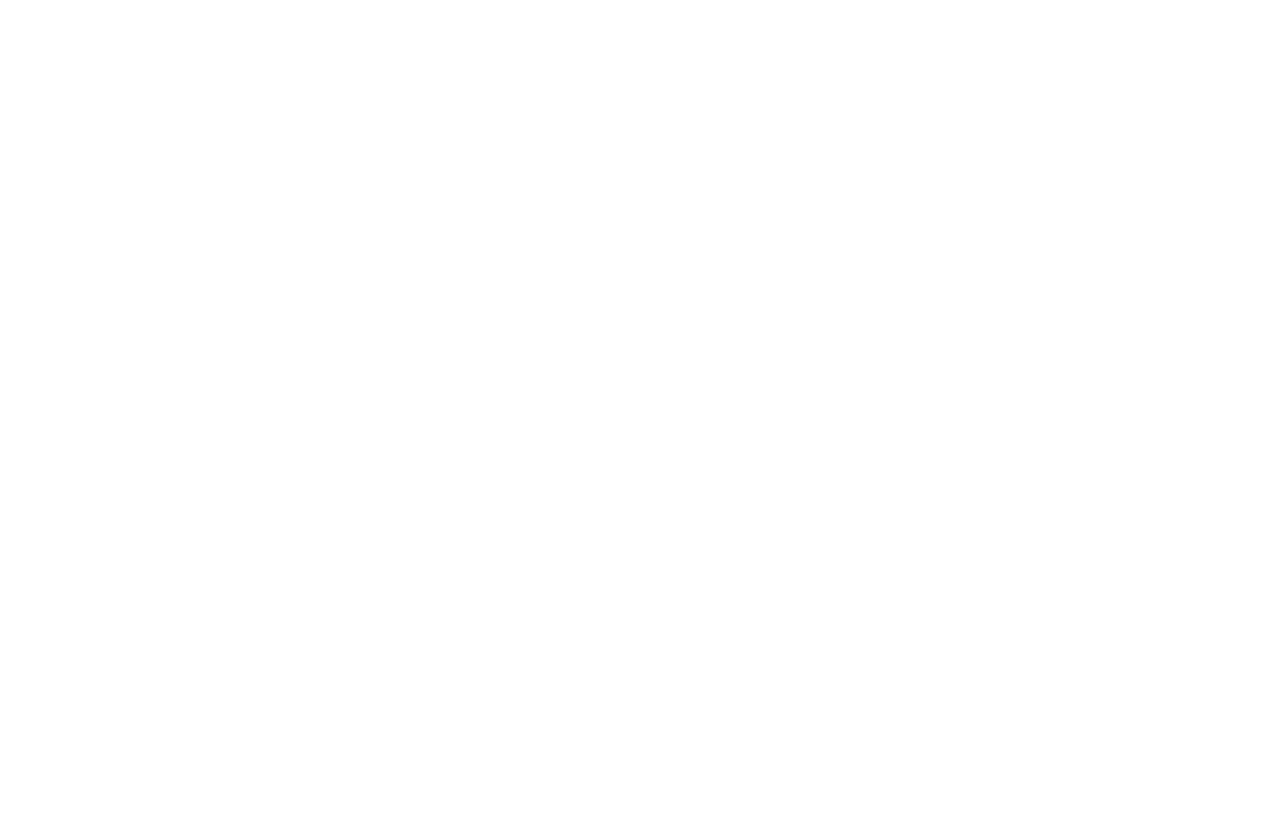
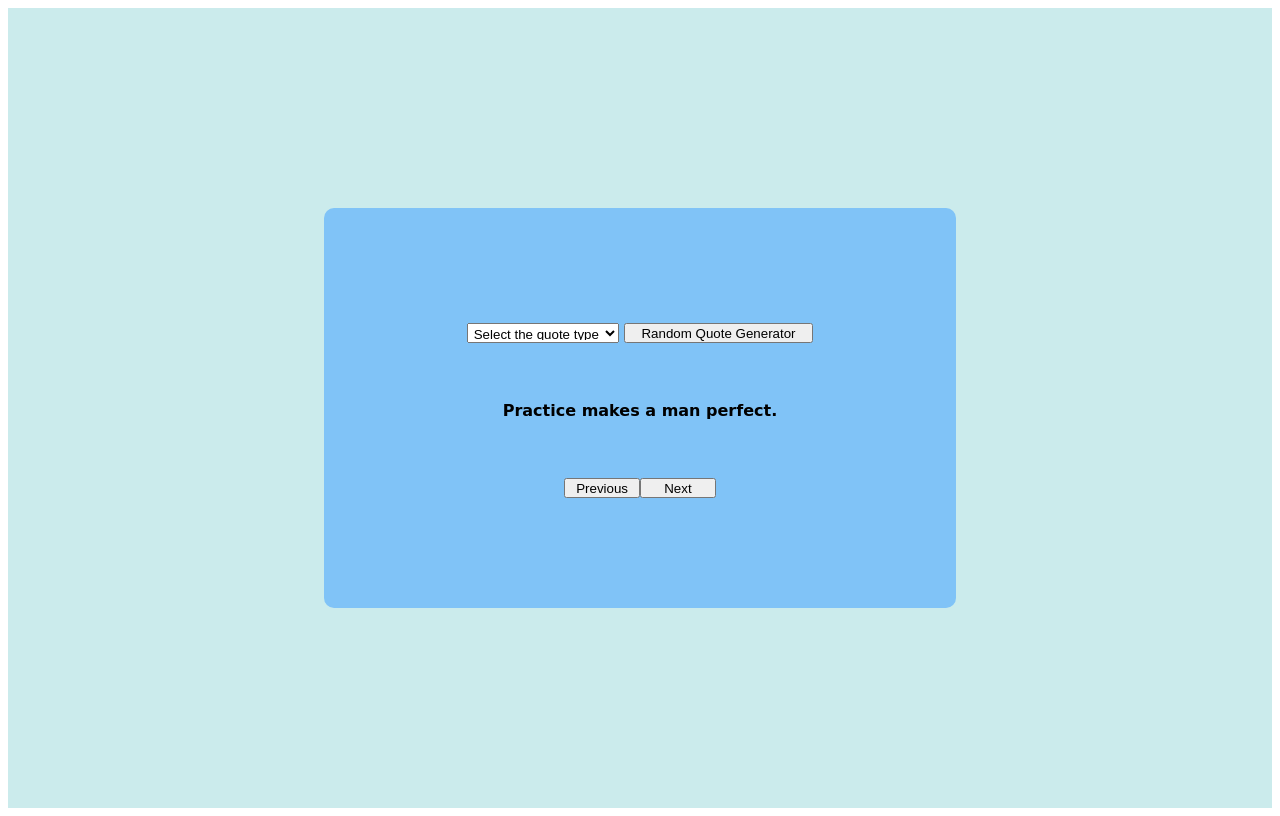
Before and after one commit to Sandhya0726/Quote-Generator, a plain HTML site: page index.html in a window 1280 px wide. Drawn offline with Linux system fonts and the light colour scheme.

Commit message:
style:Layout Design

```diff
--- a/index.html
+++ b/index.html
@@ -3,7 +3,34 @@
   <head>
     <meta charset="UTF-8" />
     <meta name="viewport" content="width=device-width, initial-scale=1.0" />
+    <link rel="stylesheet" href="style.css" />
     <title>Document</title>
   </head>
-  <body></body>
+  <body>
+    <div class="container">
+      <div class="wrapper">
+        <div class="category-wrapper">
+          <div class="select-menu">
+            <select name="quote-items" id="quote-items">
+              <option value="" disabled selected>Select the quote type</option>
+              <option value="funny">Funny</option>
+              <option value="motivational">Motivational</option>
+            </select>
+          </div>
+          <button>Random Quote Generator</button>
+        </div>
+
+        <div class="text">
+          <p>Practice makes a man perfect.</p>
+        </div>
+
+        <div class="previous">
+          <button class="previous">Previous</button>
+          <button class="next">Next</button>
+        </div>
+      </div>
+    </div>
+
+    <script src="script.js"></script>
+  </body>
 </html>
--- a/style.css
+++ b/style.css
@@ -0,0 +1,49 @@
+.container {
+  width: 100%;
+  height: 100vh;
+  background-color: rgb(203, 235, 236);
+  display: flex;
+  justify-content: center;
+  align-items: center;
+}
+.container .wrapper {
+  width: 50%;
+  height: 50%;
+  background-color: rgb(128, 195, 247);
+  border-radius: 10px;
+  display: flex;
+  flex-direction: column;
+  justify-content: center;
+  gap: 2rem;
+}
+.wrapper button {
+  height: 20px;
+
+  width: 30%;
+}
+.category-wrapper {
+  display: flex;
+  justify-content: center;
+  gap: 5px;
+  margin-top: 5px;
+}
+.text {
+  /* background-color: bisque; */
+  place-self: center;
+  margin: 10px 10px;
+  font-family: cursive;
+  font-weight: bolder;
+}
+#quote-items {
+  outline: none;
+  height: 20px;
+  padding: 2px;
+}
+.previous {
+  align-self: center;
+  display: flex;
+  /* gap: 20px; */
+  width: 40%;
+  /* background-color: black; */
+  justify-content: center;
+}
```
